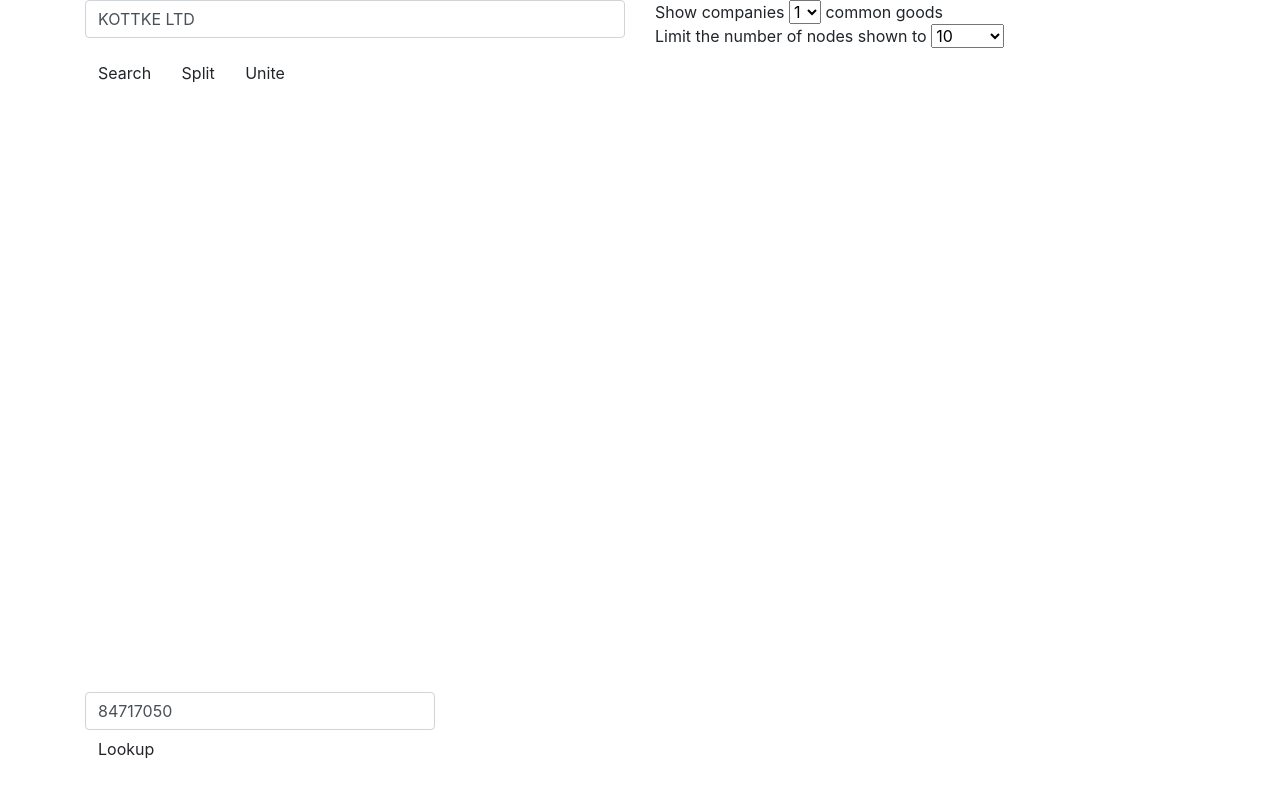
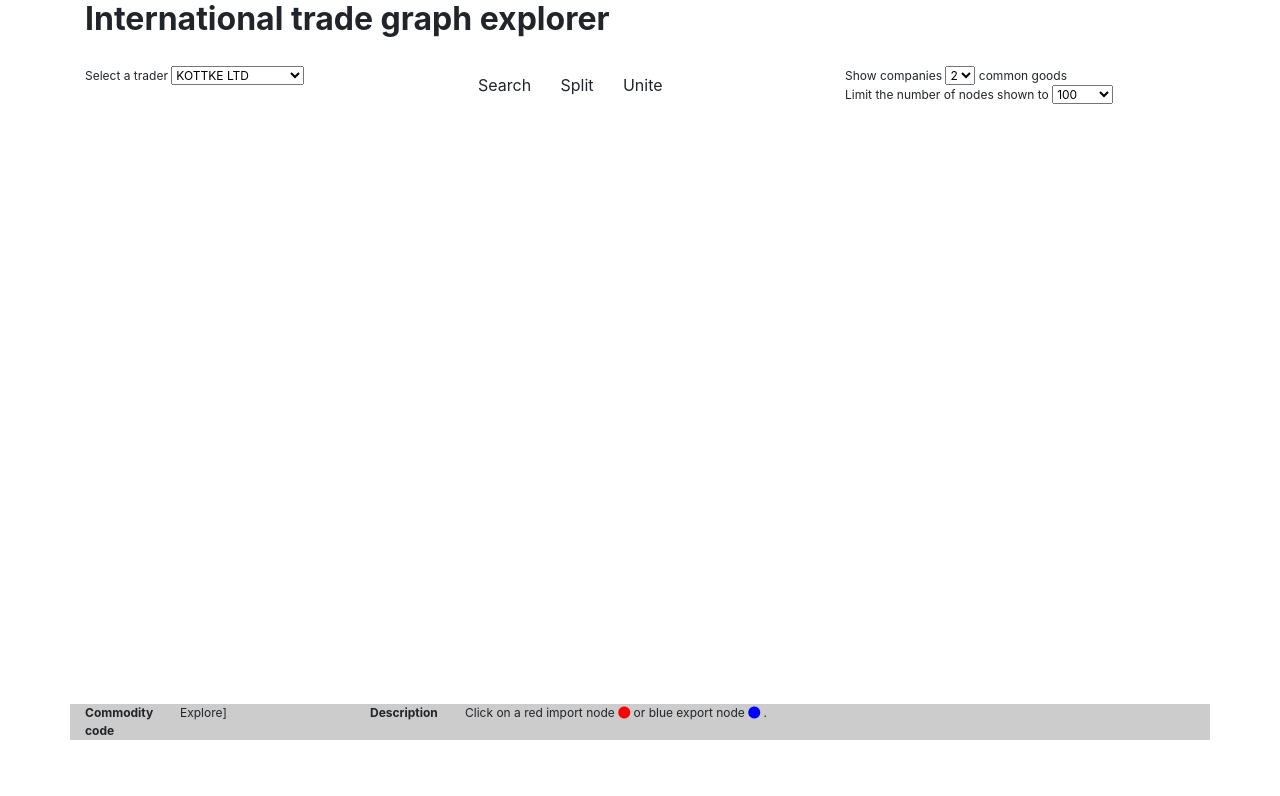
Before and after one commit to chrispwl/explore_traders, a plain HTML site: page static/index.html in a window 1280 px wide. Drawn offline with nearby package versions, Linux system fonts and the light colour scheme.

Commit message:
Update to the user interface

```diff
--- a/static/index.html
+++ b/static/index.html
@@ -4,77 +4,99 @@
 <title>International trade relationship explorer</title>
 <link rel="stylesheet"
 	href="https://bootswatch.com/cosmo/bootstrap.min.css">
+
+<script src="https://use.fontawesome.com/1dc8d7edaf.js"></script>
+
+	<script type="text/javascript"
+		src="https://ajax.googleapis.com/ajax/libs/jquery/3.2.1/jquery.min.js"></script>
+	<script src="https://d3js.org/d3.v4.min.js"></script>
 </head>
 
 <style>
-#graph {
+#container {
 	display: relative;
 	width: 100%;
 	height: 75%;
+}
+
+body {
+
+font-size:12px;
 }
 </style>
 
 <body>
 	<div class="container">
-		<div class="row">
-			<div class="col-sm-6 col-md-6">
+		<div class="row" >
 
-				<div data-role="content">
-					<div class="form-group">
-						<input type="text" value="KOTTKE LTD"
-							placeholder="Search for Company Name" class="form-control"
-							id="company_str">
-					</div>
+			<div class="col-sm-12 col-md-12">
+			<h2><b>International trade graph explorer</b></h2>
+
+			</div>
+		</div>
+		<div style="margin-top:20px" class="row">
+			<div  class="col-sm-4 col-md-4">
+				Select a trader <select id="company_str" name="company_str">
+						<option selected="selected" value="KOTTKE LTD">KOTTKE LTD</option>
+						<option value="ALEXANDER MILLS">ALEXANDER MILLS</option>
+						<option value="SIM FREE LTD">SIM FREE LTD</option>
+
+					</select>
+				</div>
+
+			<div class="col-sm-4 col-md-4">
+
 					<button id="search" class="btn btn-default btn-xs">Search</button>
 					<button id="split" class="btn btn-default btn-xs">Split</button>
 					<button id="unite" class="btn btn-default btn-xs">Unite</button>
 
 				</div>
 
+			<div class="col-sm-4 col-md-4">
+				<div>
+					Show companies <select id="num_nodes" name="num_nodes">
+						<option value="1">1</option>
+						<option selected="selected" value="2">2</option>
+						<option value="3">3</option>
+
+					</select> common goods
+				</div>
+
+				<div>
+					Limit the number of nodes shown to <select id="node_limit"
+						name="node_limit">
+						<option value="10">10</option>
+						<option selected="selected" value="100">100</option>
+						<option value="1000">1,000</option>
+						<option value="10000">10,000</option>
+					</select>
+				</div>
+
 
 			</div>
-			<div class="col-sm-6 col-md-6">
+		</div>
 
 
-<div>
-Show companies
-				<select id="num_nodes" name="num_nodes">
-<option value ="1">1</option>
-<option value ="2">2</option>
-<option value ="3">3</option>
+	<div id="container"></div>
 
-</select>
-common goods
-</div>
-
-<div>
-Limit the number of nodes shown to
-				<select id="node_limit" name="node_limit">
-<option value ="10">10</option>
-<option value ="100">100</option>
-<option value ="1000">1,000</option>
-<option value ="10000">10,000</option>
-</select>
-</div>
+		<div  style="background:#ccc; "  class="row">
 
 
-					</div>
-				</div>
+			<div class="col-sm-1 col-md-1"><b>Commodity code</b></div>
+			<div class="col-sm-2 col-md-2">
+
+			<span id="cn_code">Explore]</span>
 
 			</div>
 
+			<div class="col-sm-1 col-md-1"><b>Description</b></div>
+			<div class="col-sm-8 col-md-8">
 
+			<span id="goods_descriptions">Click on a red import node <i style="color:red" class="fa fa-circle" aria-hidden="true"></i> or blue export node <i style="color:blue" class="fa fa-circle" aria-hidden="true"></i> .</span>
 
-
-	<script type="text/javascript"
-		src="https://ajax.googleapis.com/ajax/libs/jquery/3.2.1/jquery.min.js"></script>
-<script src="https://d3js.org/d3.v4.min.js"></script>
-
-
-
-
-<div id="container"></div>
-
+			</div>
+		</div>
+	</div>
 
 
 <script>
@@ -207,11 +229,12 @@ d3.select('button#unite').on('mousedown', function(d) {
    		});
      }
 
-     else if (d.type =="hscode") {
 
     	 var searchstring = "/descriptions?cn1=" + d.name;
 
     	 $.get(searchstring, function(data, status){$("#goods_descriptions").text(data)});
+
+    	 $("#cn_code").text(d.name);
 
      }
 
@@ -410,42 +433,5 @@ function drawNode(d) {
 </script>
 
 
-	<div class="container">
-		<div class="row">
-			<div class="col-sm-4 col-md-4">
-				<div data-role="content">
-					<div class="form-group">
-						<input type="text" value="84717050"
-							placeholder="Enter commodity code" class="form-control"
-							id="code_to_check">
-						<button id="desc_lookup" class="btn btn-default">Lookup</button>
-					</div>
-				</div>
-			</div>
-			<div class="col-sm-8 col-md-8">
-					<!-- <input type="text" value="" height=2
-							placeholder="Resulting description" class="form-control"
-							id="goods_descriptions"> -->
-				<span id="goods_descriptions">
-
-				</span>
-
-			</div>
-		</div>
-		<div class="row">
-		</div>
-	</div>
-
-	<script type="text/javascript">
-		$("#desc_lookup").click(function(){
-			var searchstring = "/descriptions?cn1=" + $("#code_to_check").val();
-			console.log(searchstring);
-			$.get(searchstring, function(data, status){$("#goods_descriptions").text(data)});
-		});
-
-	</script>
-
-
-
 </body>
 </html>
```
